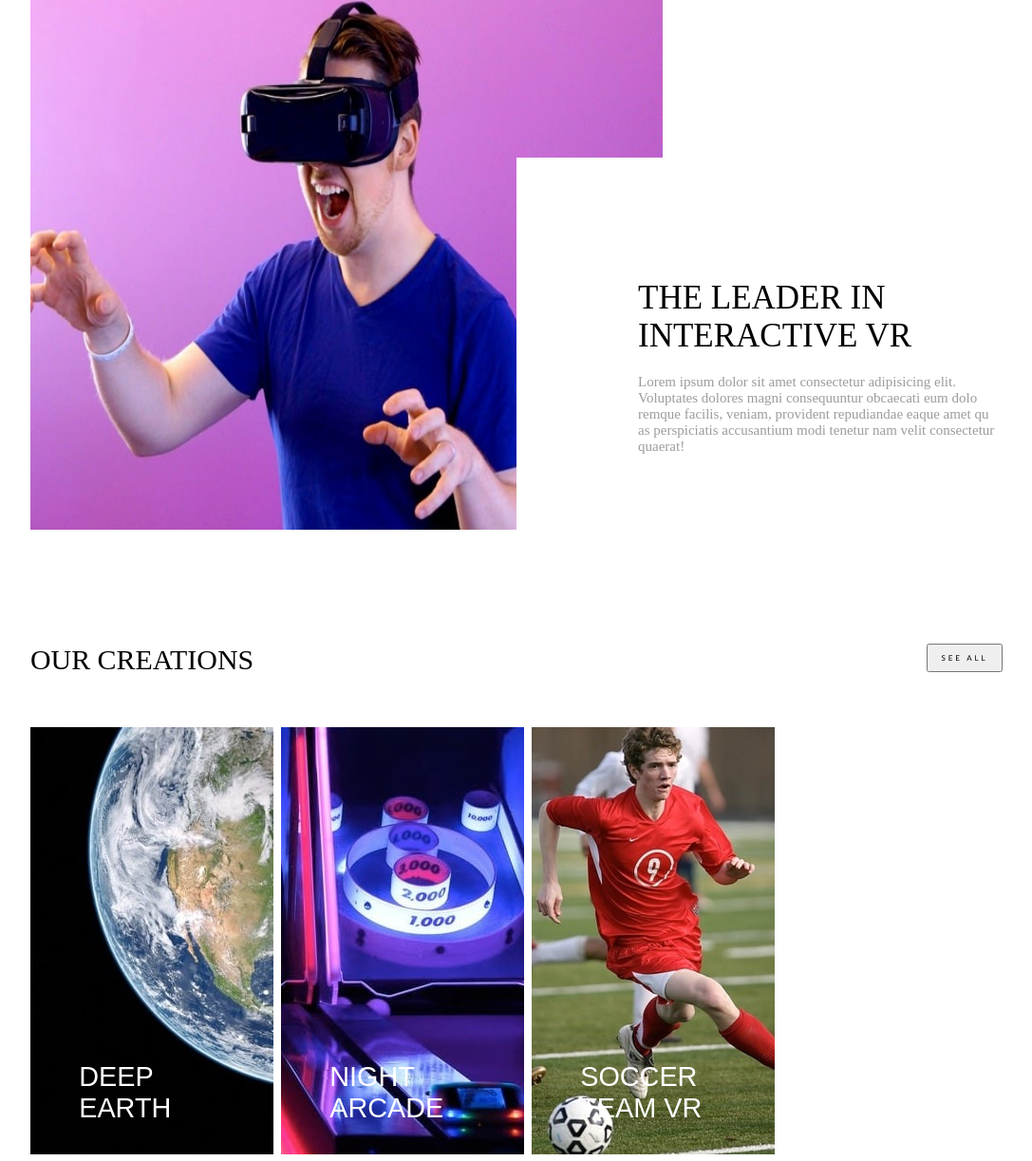
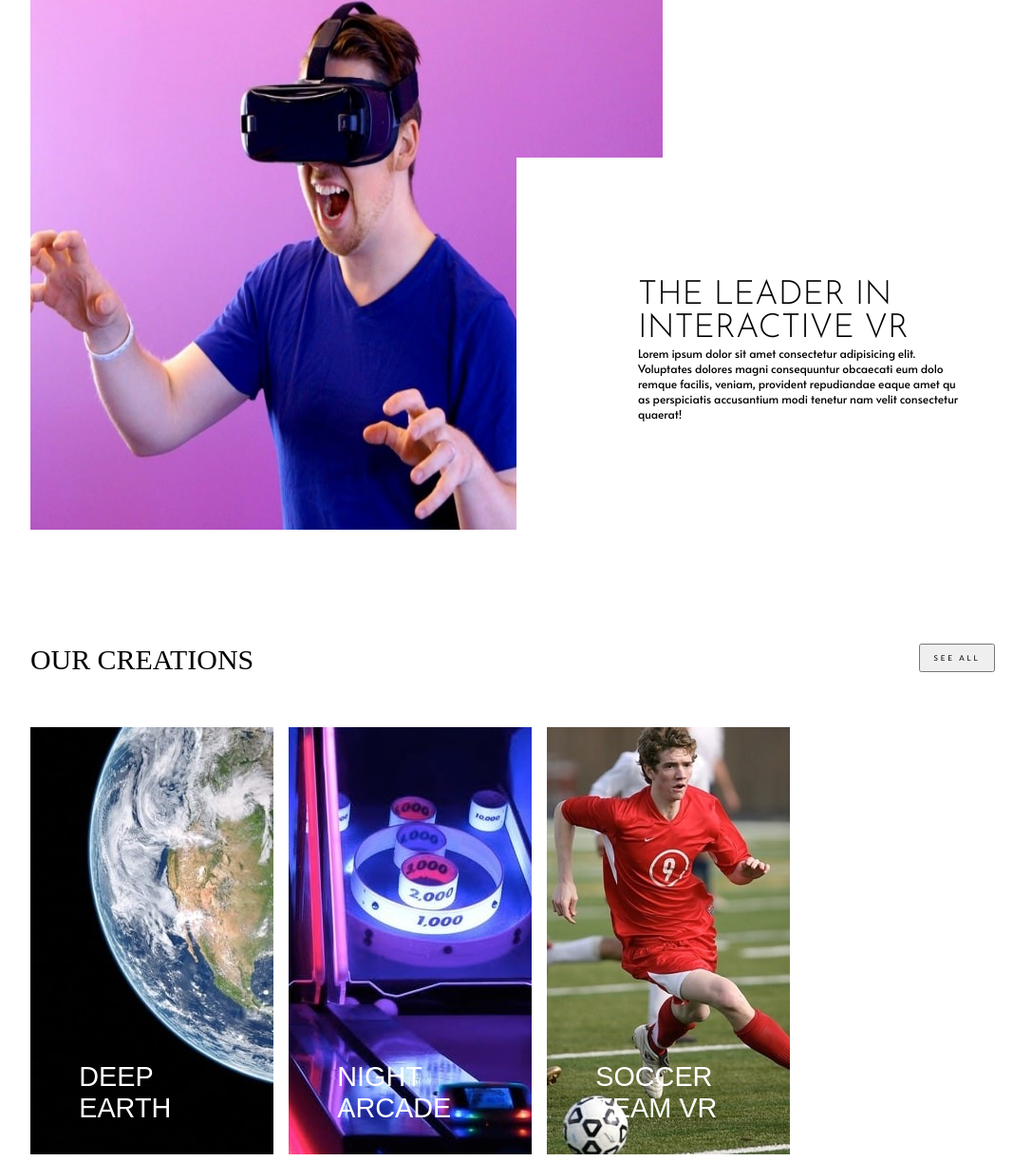
Before and after one commit to EstherOluyemi/arcadegamePage, a plain HTML site: page index.html in a window 1280 px wide. Shown: the part 922-2145 px from the top of the page at 95% size, without its empty margins (96-1183 px from the left). Drawn offline with Linux system fonts and the light colour scheme.

Commit message:
chnages made

```diff
--- a/index.html
+++ b/index.html
@@ -6,6 +6,13 @@
     <meta name="viewport" content="width=device-width, initial-scale=1.0">
     <title>Home Page</title>
     <link rel="stylesheet" href="./style.css">
+    <link rel="preconnect" href="https://fonts.googleapis.com">
+    <link rel="preconnect" href="https://fonts.gstatic.com" crossorigin>
+    <link href="https://fonts.googleapis.com/css2?family=Alata&display=swap" rel="stylesheet">
+    <link rel="preconnect" href="https://fonts.googleapis.com">
+    <link rel="preconnect" href="https://fonts.gstatic.com" crossorigin>
+    <link href="https://fonts.googleapis.com/css2?family=Josefin+Sans:ital,wght@0,100..700;1,100..700&display=swap"
+        rel="stylesheet">
 </head>
 
 <body>
--- a/style.css
+++ b/style.css
@@ -78,14 +78,18 @@
     top: 30%;
     padding: 8rem 0 0 8rem;
 }
+.content{
+    font-family: "Alata", sans-serif;
+  font-weight: 400;
+  font-style: normal;
+  font-size: 12px;
+}
 .header{
-    font-size: 35px;
-    font-family:'Times New Roman', Times, serif;
-}
-.content{
-    margin-top: 20px;
-    color: rgb(158, 155, 155);
-    font-size: 15px;
+    font-family: "Josefin Sans", sans-serif;
+  font-optical-sizing: auto;
+  font-weight: 300;
+  font-style: normal;
+  font-size: 35px;
 }
 .container3{
     width: 100%;
@@ -112,13 +116,14 @@
     font-size: 0.5rem;
     font-family:'Gill Sans', 'Gill Sans MT', Calibri, 'Trebuchet MS', sans-serif;
     letter-spacing: 0.18rem;
+    margin-right: 0.5rem;
 }
 .imagewrapper{
     width: 100%;
     margin-top: 3rem;
     display: flex;
     flex-wrap: wrap;
-    gap: 0.5rem;
+    gap: 1rem;
     padding: 0;
 }
 .deepearth{
```
